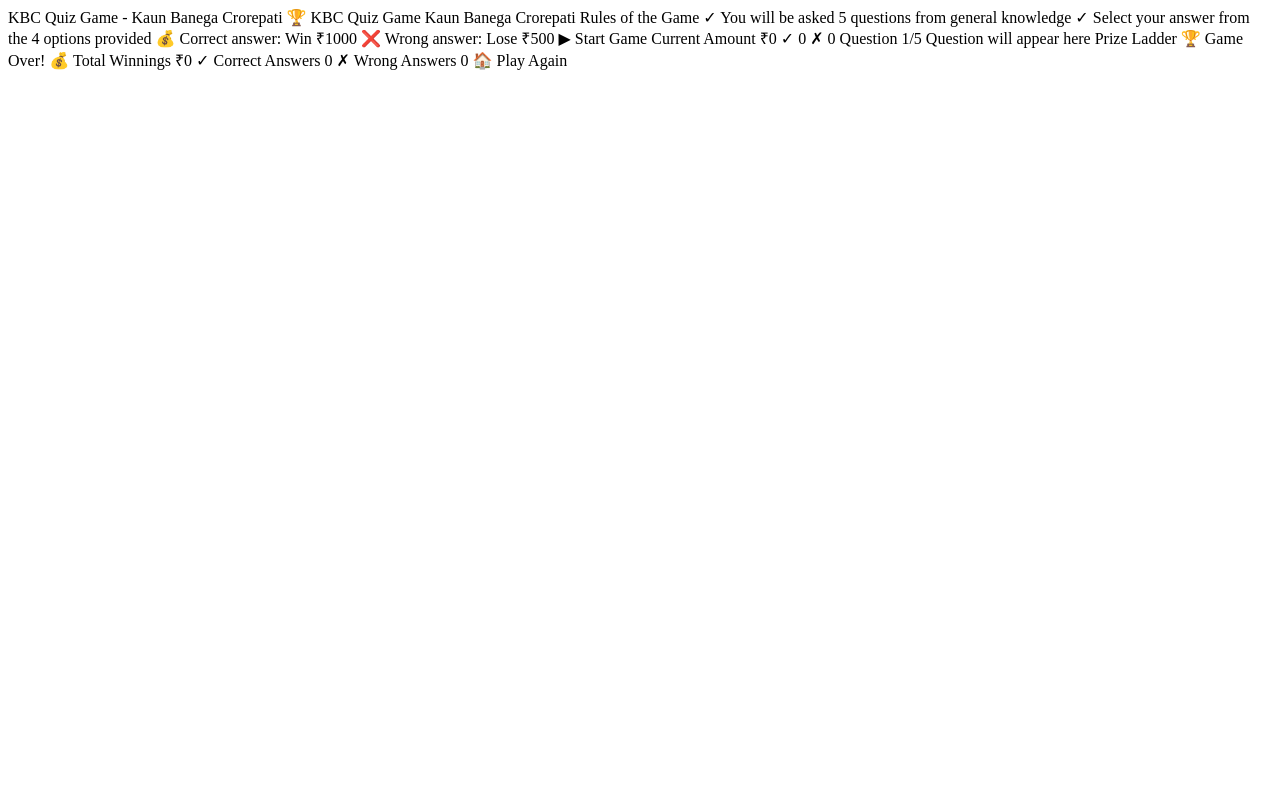
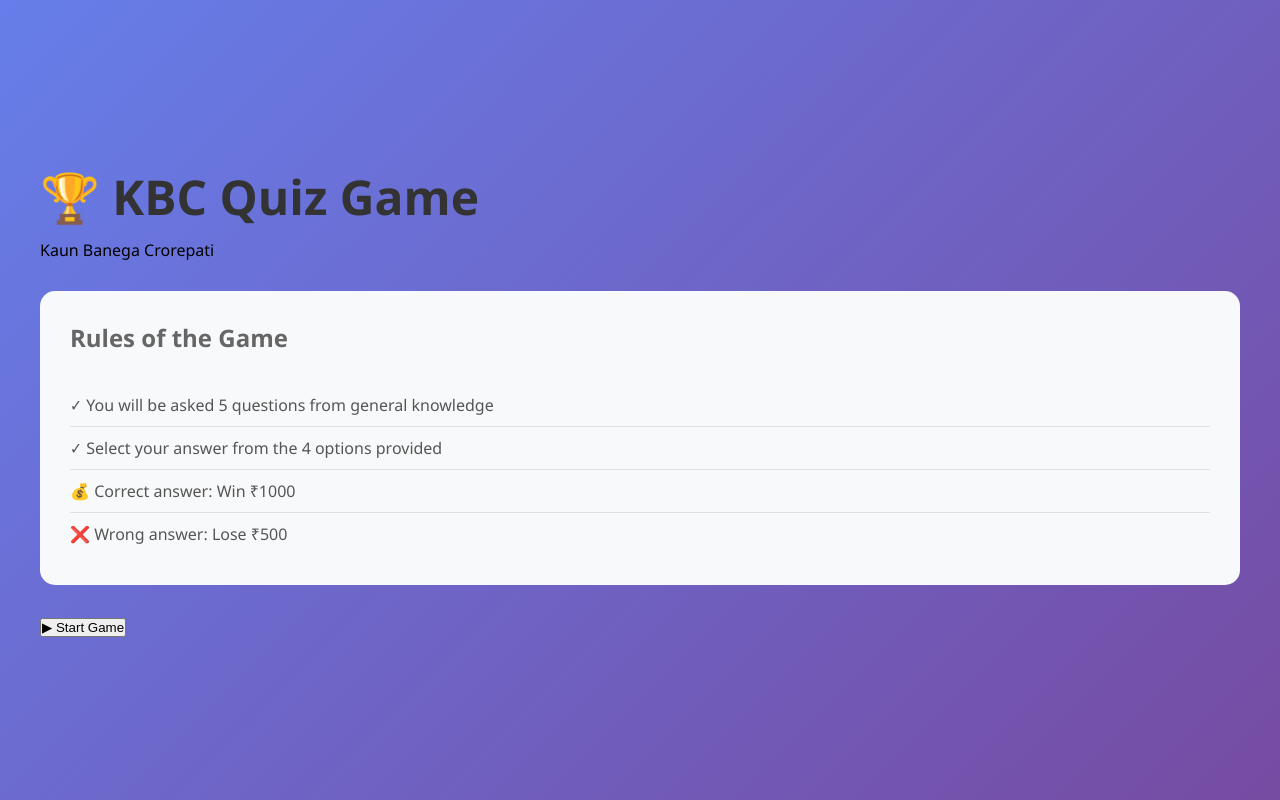
Before and after one commit to TELLYHUBCLOUD/kbc-quiz-game, a Flask app: page / in a window 1280 px wide. Run offline with Flask 3, Linux system fonts and the light colour scheme.

Commit message:
some change

```diff
--- a/app.py
+++ b/app.py
@@ -2,6 +2,10 @@
 from flask import Flask, render_template, request, jsonify, session
 import os
 import secrets
+import logging
+
+# Configure logging
+logging.basicConfig(level=logging.INFO)
 
 app = Flask(__name__)
 app.secret_key = secrets.token_hex(16)
@@ -84,7 +88,9 @@
 def submit_answer():
     """Check the submitted answer"""
     data = request.json
+    logging.info(f"Received data: {data}")
     selected_answer = data.get('answer')
+    logging.info(f"Selected answer: {selected_answer}")
 
     current = session.get('current_question', 0)
 
@@ -93,6 +99,8 @@
 
     question = QUESTIONS[current]
     is_correct = selected_answer == question['correct']
+    logging.info(f"Correct answer: {question['correct']}")
+    logging.info(f"Is correct: {is_correct}")
 
     # Update session data
     if is_correct:
@@ -125,4 +133,5 @@
 
 if __name__ == '__main__':
     port = int(os.environ.get('PORT', 5000))
+    app.logger.info(f"Starting app on port {port}")
     app.run(host='0.0.0.0', port=port, debug=True)
--- a/templates/index.html
+++ b/templates/index.html
@@ -1,91 +1,89 @@
+<!DOCTYPE html>
+<html lang="en">
+<head>
+    <meta charset="UTF-8">
+    <meta name="viewport" content="width=device-width, initial-scale=1.0">
+    <title>KBC Quiz Game - Kaun Banega Crorepati</title>
+    <link rel="stylesheet" href="/static/css/style.css">
+</head>
+<body>
+    <div class="container">
+        <!-- Start Screen -->
+        <div id="startScreen" class="screen active">
+            <div class="content">
+                <h1 class="title">🏆 KBC Quiz Game</h1>
+                <p class="subtitle">Kaun Banega Crorepati</p>
+                <div class="rules">
+                    <h2>Rules of the Game</h2>
+                    <ul>
+                        <li>✓ You will be asked 5 questions from general knowledge</li>
+                        <li>✓ Select your answer from the 4 options provided</li>
+                        <li>💰 Correct answer: Win ₹1000</li>
+                        <li>❌ Wrong answer: Lose ₹500</li>
+                    </ul>
+                </div>
+                <button class="btn" onclick="startGame()">▶ Start Game</button>
+            </div>
+        </div>
 
+        <!-- Game Screen -->
+        <div id="gameScreen" class="screen">
+            <div class="game-header">
+                <div class="stat-box">
+                    <p>Current Amount</p>
+                    <h3 id="money">₹0</h3>
+                </div>
+                <div class="stat-box">
+                    <p>✓ <span id="correct">0</span></p>
+                    <p>✗ <span id="incorrect">0</span></p>
+                </div>
+                <div class="stat-box">
+                    <p>Question</p>
+                    <h3><span id="currentQ">1</span>/<span id="totalQ">5</span></h3>
+                </div>
+            </div>
 
+            <div class="question-container">
+                <p id="question">Question will appear here</p>
+                <div id="options" class="options-container">
+                    <!-- Options will be dynamically loaded here -->
+                </div>
+            </div>
 
+            <div id="ladder" class="prize-ladder">
+                <h2>Prize Ladder</h2>
+                <!-- Ladder will be dynamically loaded here -->
+            </div>
+        </div>
 
+        <!-- Results Screen -->
+        <div id="resultsScreen" class="screen">
+            <div class="content">
+                <h1 class="title">🏆 Game Over!</h1>
+                <div class="final-stats">
+                    <div class="stat-item">
+                        <span class="icon">💰</span>
+                        <p>Total Winnings</p>
+                        <h2 id="finalMoney">₹0</h2>
+                    </div>
+                    <div class="stat-item">
+                        <span class="icon">✓</span>
+                        <p>Correct Answers</p>
+                        <h2 id="finalCorrect">0</h2>
+                    </div>
+                    <div class="stat-item">
+                        <span class="icon">✗</span>
+                        <p>Wrong Answers</p>
+                        <h2 id="finalIncorrect">0</h2>
+                    </div>
+                </div>
 
-    KBC Quiz Game - Kaun Banega Crorepati
+                <p id="finalMessage" class="final-message"></p>
+                <button class="btn" onclick="playAgain()">🏠 Play Again</button>
+            </div>
+        </div>
+    </div>
 
-
-
-
-
-
-
-                🏆
-                KBC Quiz Game
-                Kaun Banega Crorepati
-
-
-                    Rules of the Game
-
-                        ✓ You will be asked 5 questions from general knowledge
-                        ✓ Select your answer from the 4 options provided
-                        💰 Correct answer: Win ₹1000
-                        ❌ Wrong answer: Lose ₹500
-
-
-
-                ▶ Start Game
-
-
-
-
-
-
-
-
-                    Current Amount
-                    ₹0
-
-
-                    ✓ 0
-                    ✗ 0
-
-
-                    Question
-                    1/5
-
-
-
-
-
-                Question will appear here
-
-
-
-
-
-                Prize Ladder
-
-
-
-
-
-
-
-                🏆
-                Game Over!
-
-
-
-                        💰
-                        Total Winnings
-                        ₹0
-
-
-
-                        ✓
-                        Correct Answers
-                        0
-
-
-
-                        ✗
-                        Wrong Answers
-                        0
-
-
-
-
-
-                🏠 Play Again
+    <script src="/static/js/script.js"></script>
+</body>
+</html>
```
